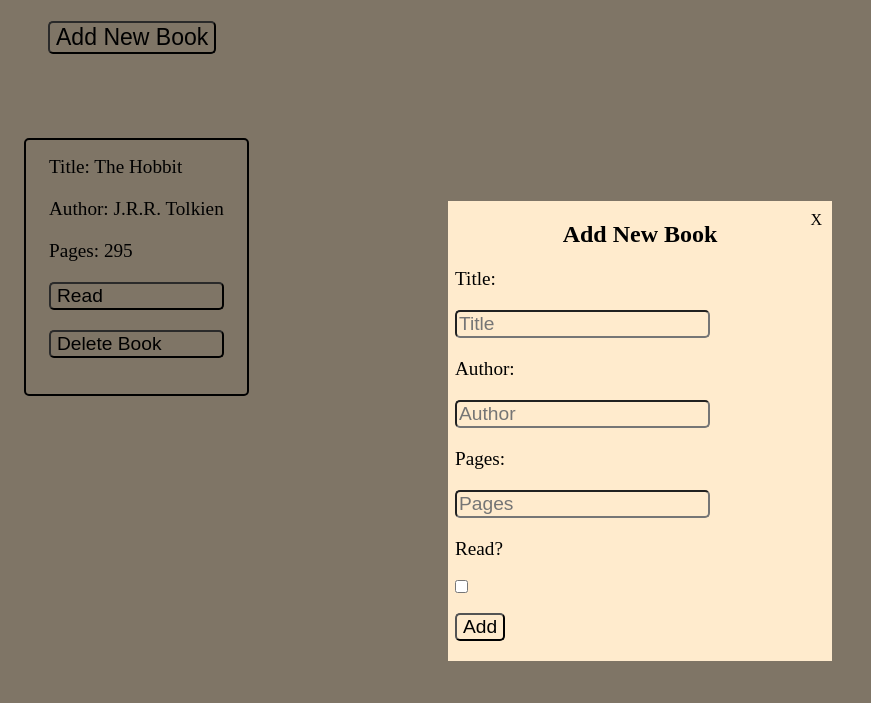
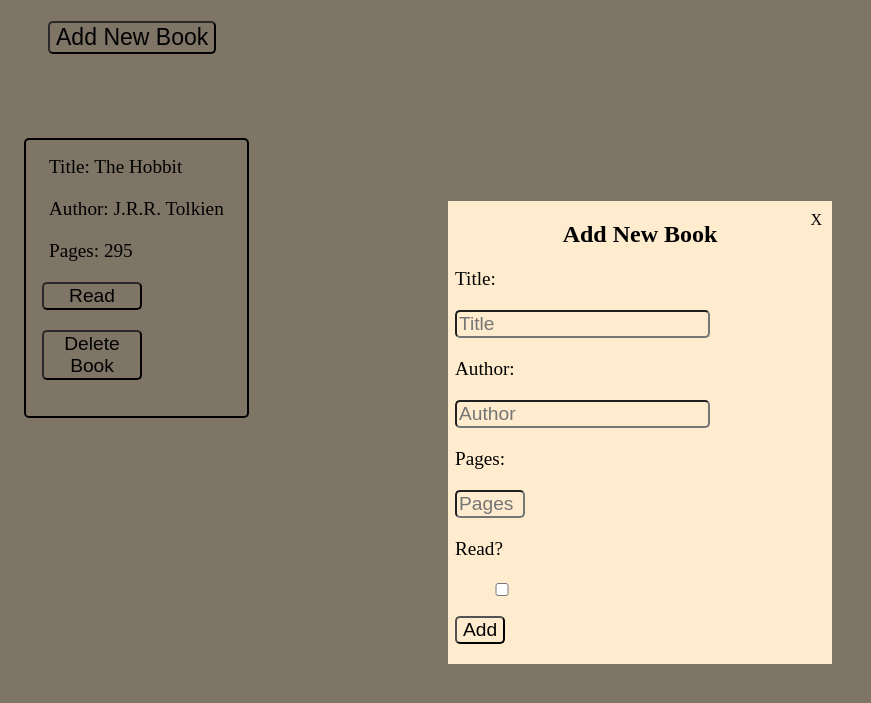
Before and after one commit to d92563/Bookshelf, a plain HTML site: page index.html in a window 1280 px wide. Both pictures are taken after a click on the element "Add New Book". Shown: the part 79-782 px from the top of the page, without its empty margins (0-871 px from the left). Drawn offline with Linux system fonts and the light colour scheme.

Commit message:
button size change

```diff
--- a/styles.css
+++ b/styles.css
@@ -8,13 +8,17 @@
     justify-content: center;
   }
 
-  label, .add-book, .title, .author, .pages, .read, .delete {
+  label, .add-book, .title, .author, .pages {
     display: flex;
     font-size: 1.2em;
     margin-left: 7px;
     margin-right: 7px;
     margin-bottom: 20px;
     border-radius: 5px;
+  }
+
+  #pages {
+    width: 70px;
   }
 
   .bookshelf-container {
@@ -35,7 +39,9 @@
     min-width: 14em;
     border-radius: 5px;
   }
-
+  button:hover {
+    box-shadow: 3px 3px 3px 3px rgba(0, 0, 0, 0.25);
+  }
   .modal-button {
     font-size: 1.2em;
     margin-top: 20px;
@@ -83,3 +89,10 @@
     right: 10px;
     cursor: pointer;
   }
+
+  .read, .delete {
+    font-size: 1.2em;
+    width: 100px;
+    margin-bottom: 20px;
+    border-radius: 5px;
+  }
```
